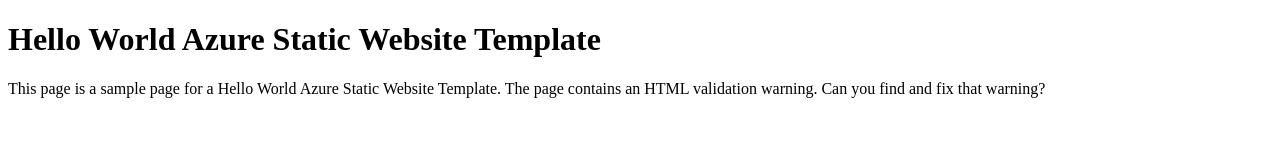
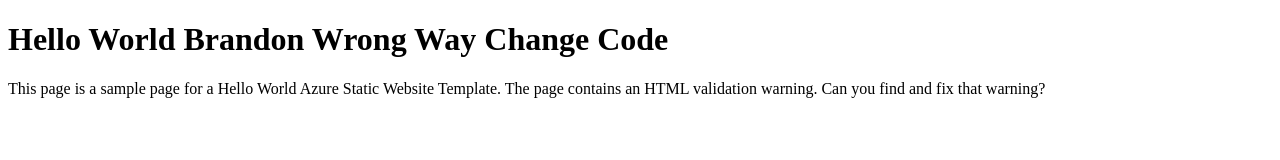
Before and after one commit to brandonleeney/getting-to-know-each-otherbw, a plain HTML site: page index.html in a window 1280 px wide. Drawn offline with Linux system fonts and the light colour scheme.

Commit message:
Update index.html

```diff
--- a/index.html
+++ b/index.html
@@ -4,7 +4,7 @@
 <title>Getting to Know Eachother Wrong Way To Update</title>
 </head>
 <body>
-<h1>Hello World Azure Static Website Template</h1>
+<h1>Hello World Brandon Wrong Way Change Code</h1>
 <p>This page is a sample page for a Hello World Azure Static Website Template. The page contains an HTML validation warning.
 Can you find and fix that warning?</p>
 </body>
```
